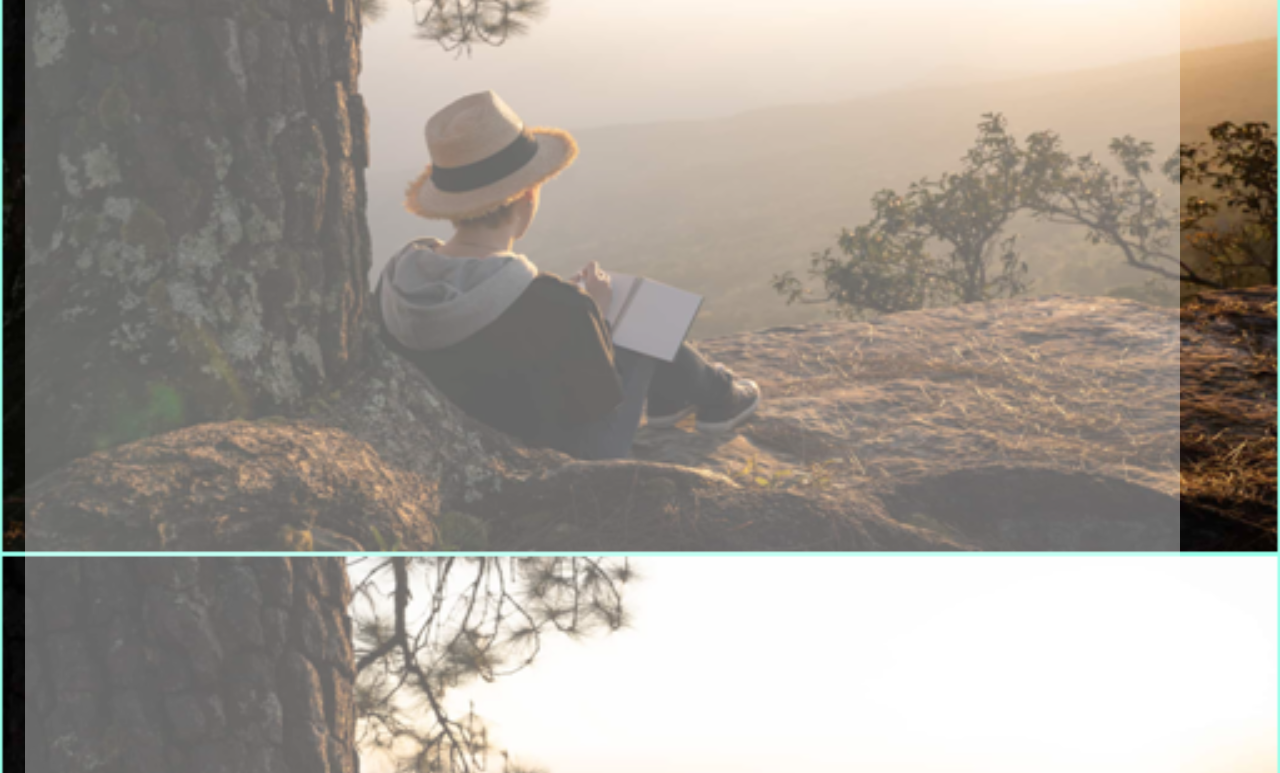
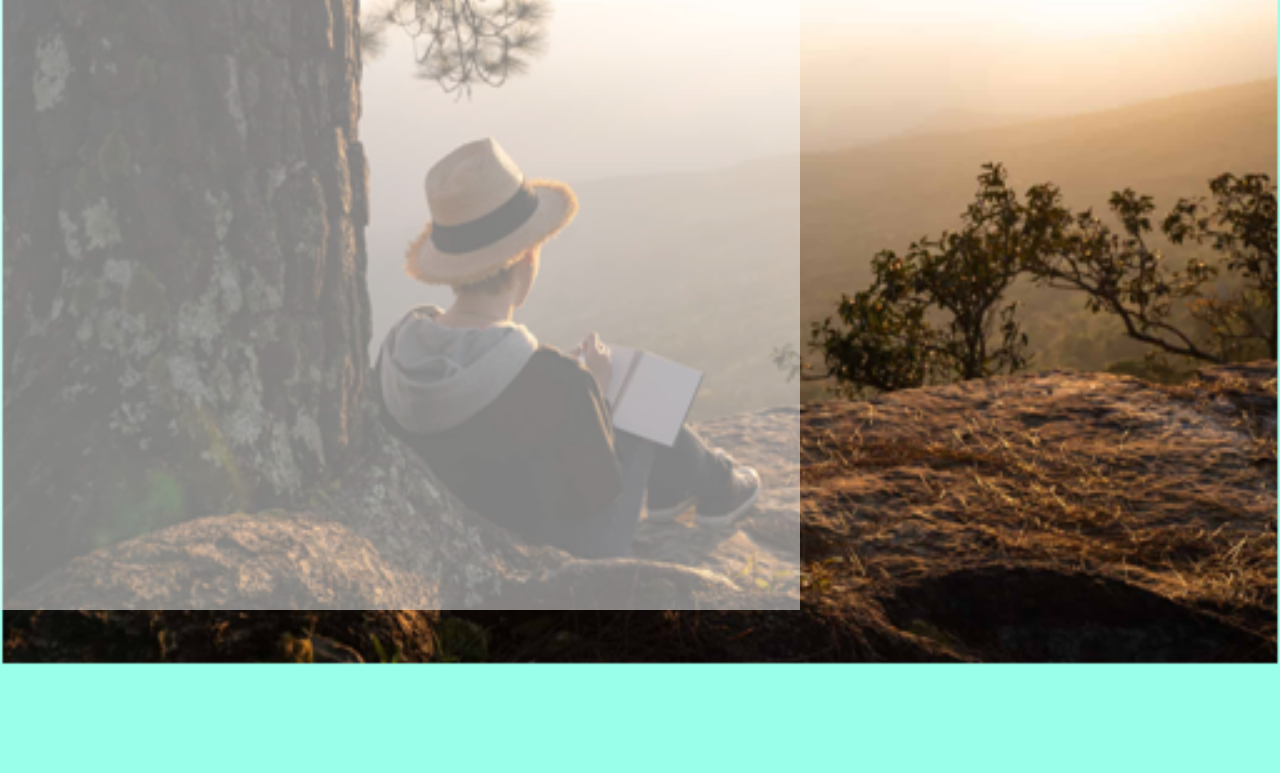
Before and after one commit to savudamkoushik/basicjs, a plain HTML site: page index.html in a window 1280 px wide. Shown: the part 246-1019 px from the top of the page. After the commit the page ends 912 px from the top, so only its background shows below. Drawn offline with Linux system fonts and the light colour scheme.

Commit message:
Update site.css

```diff
--- a/site.css
+++ b/site.css
@@ -54,12 +54,12 @@ h2{
    }
 
 article{
-    margin: 30px 100px 30px 25px;
-    width:100em;
-    height: 100em;
+    /*margin: 30px 100px 30px 25px;*/
+    width:50em;
+    height:50em;
     background-color:#ffffff;
     border: 1px;
-    opacity:0.4;
+    opacity:0.5;
 }
 footer{
     padding:15px;
```
